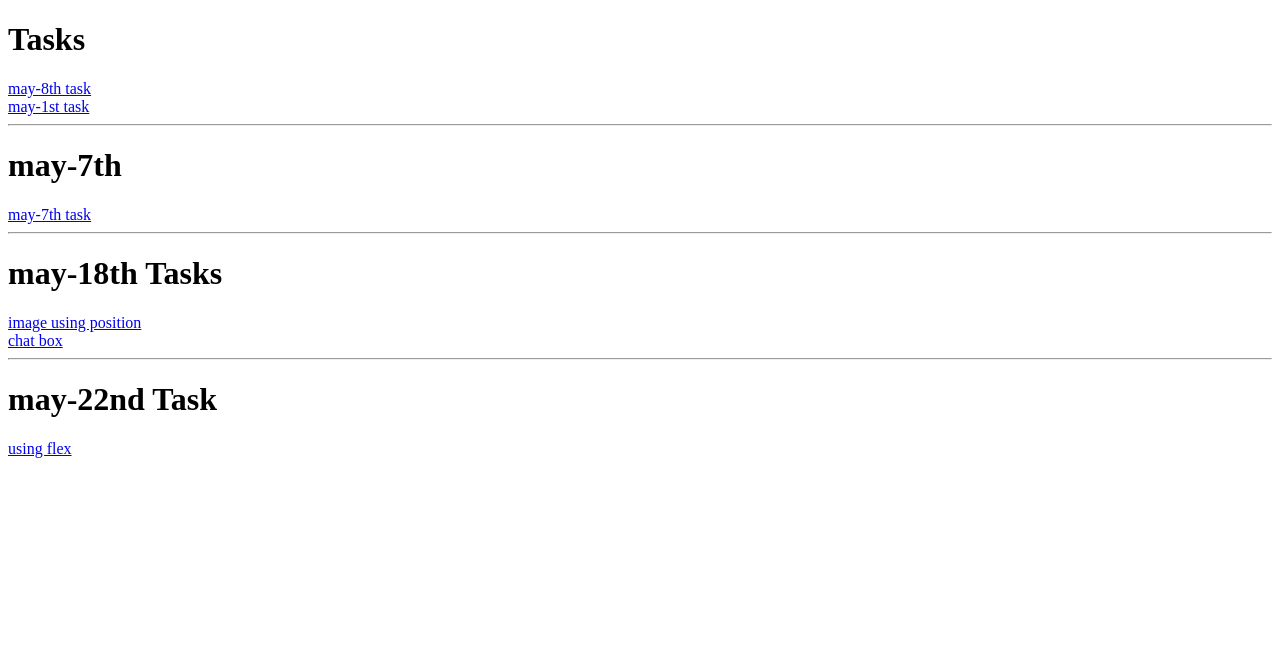
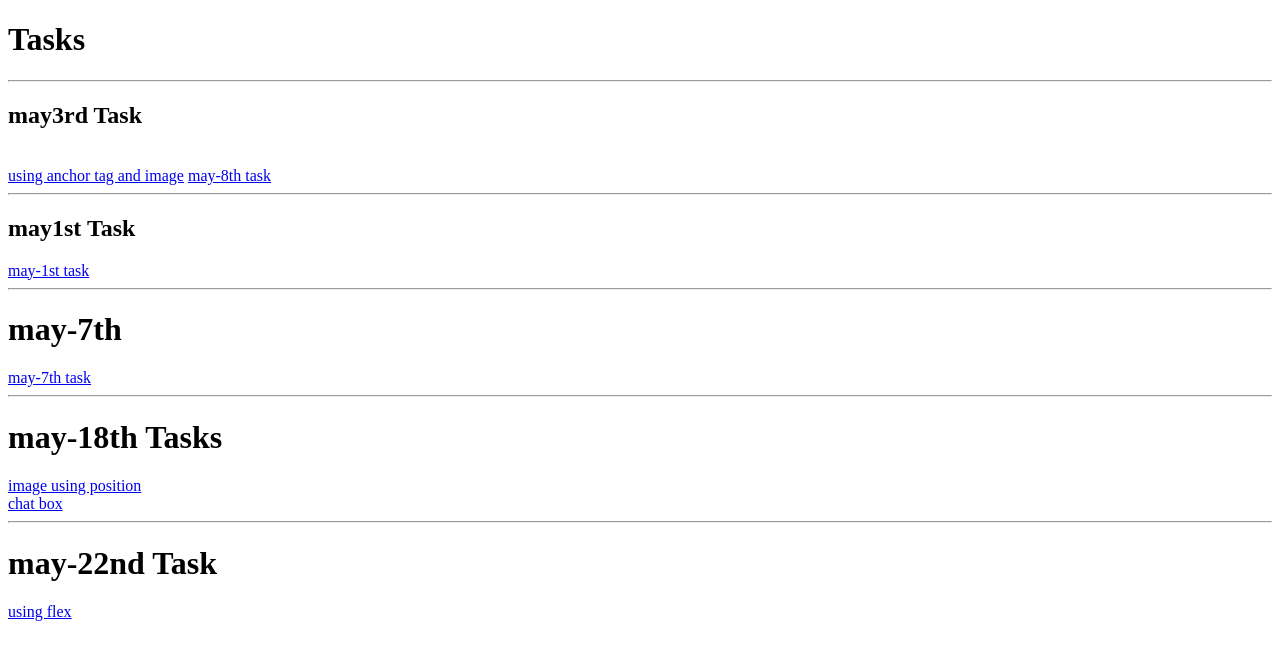
Before and after one commit to maninani2309/10kmani.html, a plain HTML site: page index.html in a window 1280 px wide. Drawn offline with Linux system fonts and the light colour scheme.

Commit message:
may3rd task

```diff
--- a/index.html
+++ b/index.html
@@ -6,8 +6,11 @@
     <title>Document</title>
 </head>
 <body>
-    <h1>Tasks</h1>
-    <a href="./signup.html">may-8th task</a><br>
+    <h1>Tasks</h1><hr>
+    <h2>may3rd Task</h2><br>
+    <a href="./may-3rd/location.html">using anchor tag and image</a>
+    <a href="./signup.html">may-8th task</a><br><hr>
+    <h2>may1st Task</h2>
     <a href="./task.html">may-1st task</a><br><hr>
     <h1>may-7th</h1>
     <a href="./DAY-6.html">may-7th task</a><hr>
```
